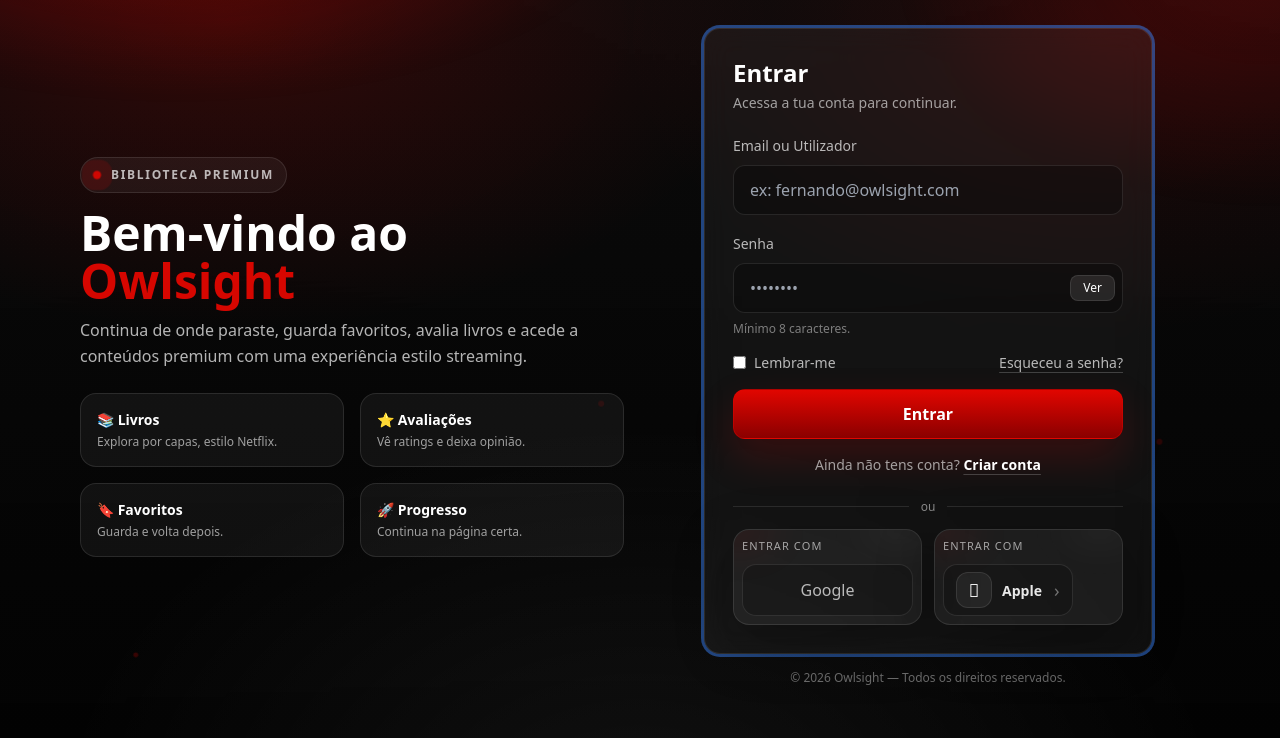
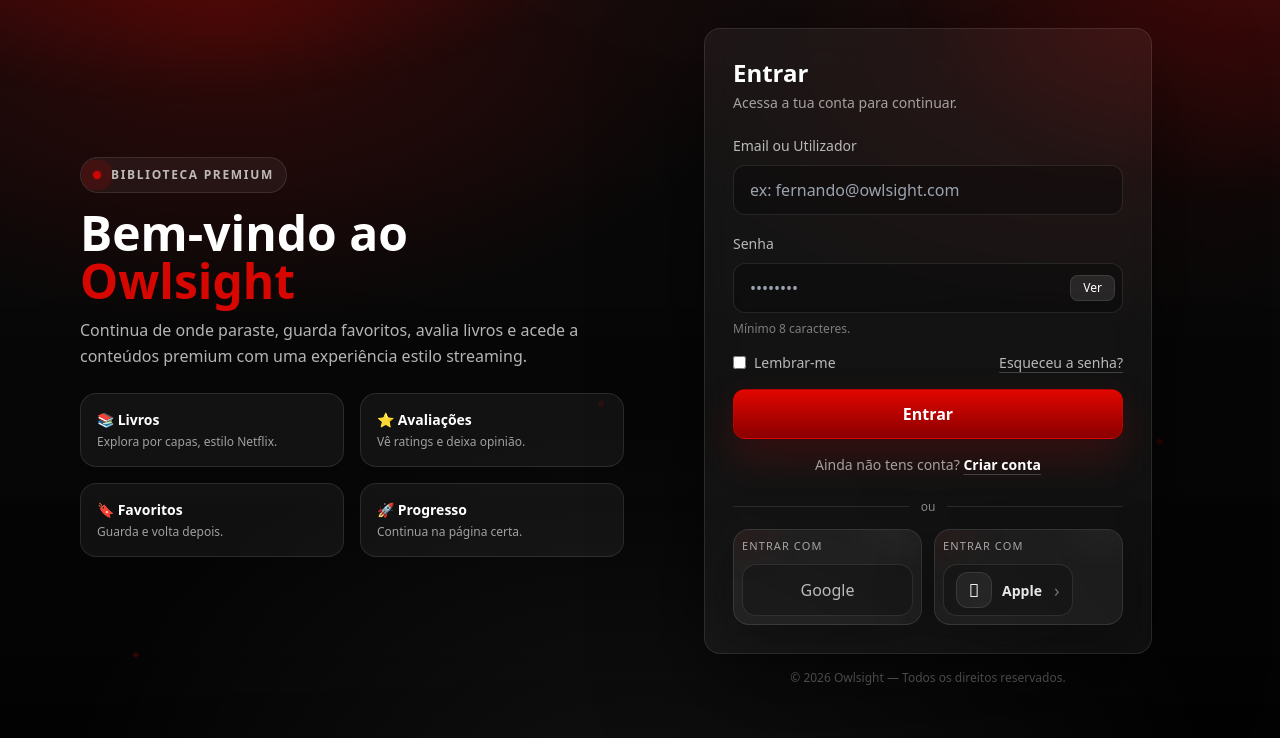
Before and after one commit to fernandomacombo/owlsight, a Django app: page /login/ in a window 1280 px wide. Shown: the part 62-800 px from the top of the page. Run offline with Django 5.2, Linux system fonts and the light colour scheme; some libraries are stand-ins or nearby versions.

Commit message:
atualizado

```diff
--- a/frontend/templates/frontend/login.html
+++ b/frontend/templates/frontend/login.html
@@ -315,7 +315,7 @@
     <main class="max-w-6xl mx-auto w-full px-4 pb-6 grid lg:grid-cols-2 gap-8 items-center">
 
       <!-- Left -->
-      <section class="order-2 lg:order-1">
+      <section class="hidden lg:block order-2 lg:order-1">
         <div class="badge">
           <span class="dot"></span> Biblioteca premium
         </div>
@@ -351,7 +351,7 @@
 
       <!-- Right -->
       <section class="order-1 lg:order-2 w-full">
-        <div class="max-w-md mx-auto rounded-2xl glass ring p-6 sm:p-7">
+        <div class="max-w-md mx-auto rounded-2xl glass p-6 sm:p-7">
           <h2 class="text-2xl font-extrabold">Entrar</h2>
           <p class="text-sm text-white/60 mt-1">Acessa a tua conta para continuar.</p>
 
```
